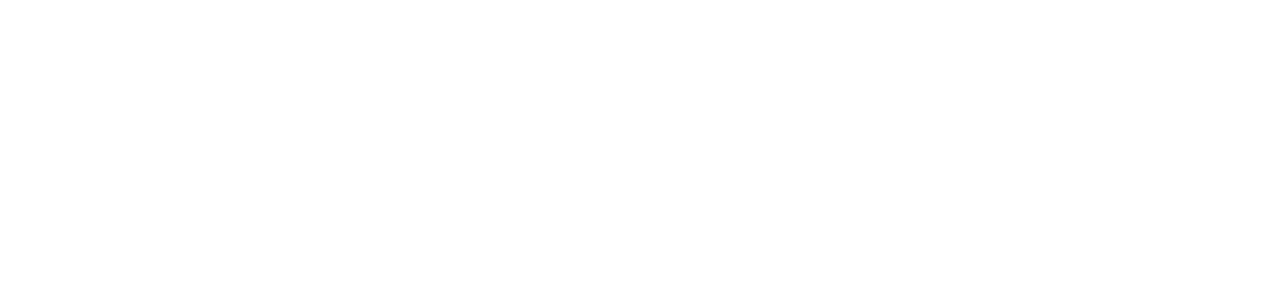
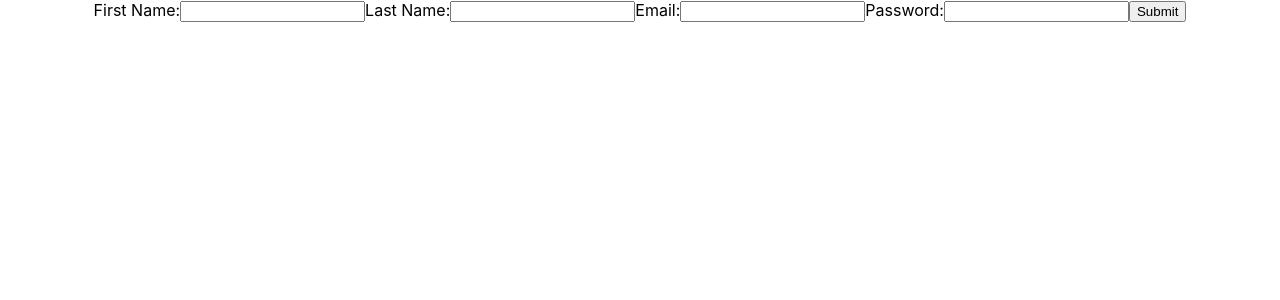
Before and after one commit to Madsthomsen123/Frontend_MANASS2, a React (Create React App) app in the folder modelmanagement/: page /newManager in a window 1280 px wide. Before the commit this address had no page. Shown: the top 300 px of the page. Built offline with nearby package versions, Linux system fonts and the light colour scheme.

Commit message:
newManager is working now

```diff
--- a/modelmanagement/src/App.js
+++ b/modelmanagement/src/App.js
@@ -7,6 +7,7 @@
   Route,
 } from "react-router-dom";
 import { Navbar } from './components/Navbar';
+import { NewManager } from './components/NewManager';
 
 
 function App() {
@@ -16,6 +17,7 @@
         <Routes>
           <Route path="/" element={<ControlledForm />} />
           <Route path="/home" element={<Navbar />} />
+          <Route path="/newManager" element={< NewManager/>} />
         </Routes>
       </Router>
 
--- a/modelmanagement/src/components/Navbar.js
+++ b/modelmanagement/src/components/Navbar.js
@@ -8,6 +8,9 @@
     <NavLink to="/">
         Home
     </NavLink>
+    <NavLink to="/newManager">
+        new manager
+    </NavLink>
 </nav>
 )
 }
--- /dev/null
+++ b/modelmanagement/src/components/newManager.jsx
@@ -0,0 +1,98 @@
+import { useState } from 'react';
+
+export function NewManager() {
+  const initialState = {
+    firstName: '',
+    lastName: '',
+    email: '',
+    password: '',
+  };
+
+  const [formData, setFormData] = useState(initialState);
+
+  function handleInputChange(event) {
+    const { name, value } = event.target;
+    setFormData((prevState) => ({
+      ...prevState,
+      [name]: value,
+    }));
+  }
+
+  async function login() {
+    let url = "https://localhost:7181/api/Managers";
+    try {
+
+    const token = localStorage.getItem('token');
+    if(token==null){
+        console.log("token is null");
+    }
+      let response = await fetch(url, {
+        method: "POST",
+        headers: {
+            'Content-Type': 'application/json',
+            'Authorization': `Bearer ${token}`
+        },
+        body: JSON.stringify(formData),
+      });
+      if (response.ok) {
+        console.log("success");
+      } else {
+        alert("Server returned: " + response.statusText);
+      }
+    } catch (err) {
+      alert("Error: " + err);
+    }
+    return;
+  }
+
+  function handleSubmit(event) {
+    event.preventDefault();
+    console.log(formData);
+    login();
+    // Call your login function here
+  }
+
+
+
+  return (
+    <form onSubmit={handleSubmit}>
+      <label>
+        First Name:
+        <input
+          type="text"
+          name="firstName"
+          value={formData.firstName}
+          onChange={handleInputChange}
+        />
+      </label>
+      <label>
+        Last Name:
+        <input
+          type="text"
+          name="lastName"
+          value={formData.lastName}
+          onChange={handleInputChange}
+        />
+      </label>
+      <label>
+        Email:
+        <input
+          type="email"
+          name="email"
+          value={formData.email}
+          onChange={handleInputChange}
+        />
+      </label>
+      <label>
+        Password:
+        <input
+          type="password"
+          name="password"
+          value={formData.password}
+          onChange={handleInputChange}
+        />
+      </label>
+      <button type="submit">Submit</button>
+    </form>
+  );
+}
```
